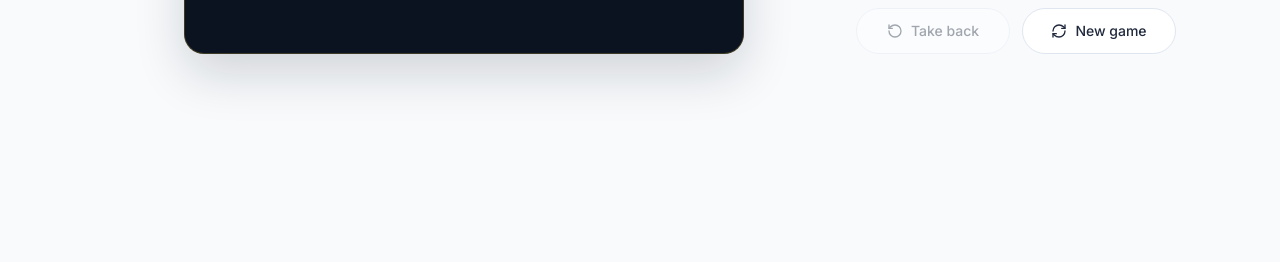
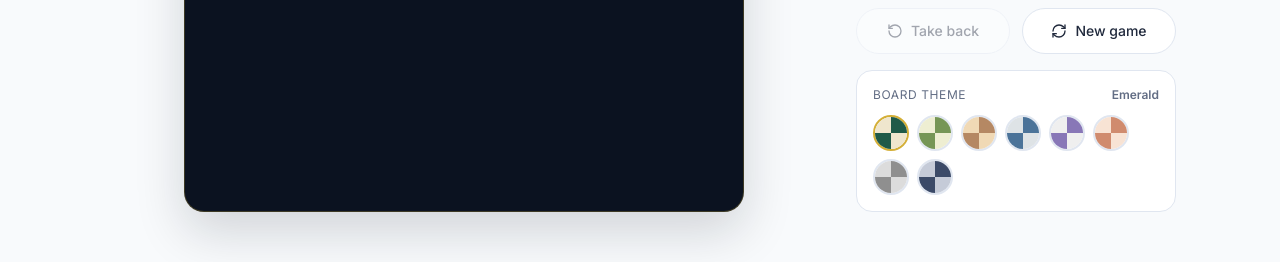
Before and after one commit to Chinmmaayyy/DD__CHESSACADEMY, a React (Vite) app: page /learn/play in a window 1280 px wide. Shown: the part 471-733 px from the top of the page. Built offline with nearby package versions, Linux system fonts and the light colour scheme.

Commit message:
Add Chess.com-style board theme picker (8 schemes, persisted) across Puzzles, Play and Analysis boards

```diff
--- /dev/null
+++ b/src/components/ui/BoardThemePicker.tsx
@@ -0,0 +1,45 @@
+import { BOARD_THEMES } from '@/features/learn/boardTheme'
+import { cn } from '@/lib/utils'
+
+/** Chess.com-style board colour swatches. */
+export function BoardThemePicker({
+  value,
+  onChange,
+}: {
+  value: string
+  onChange: (id: string) => void
+}) {
+  return (
+    <div className="rounded-2xl border border-hairline bg-surface p-4">
+      <div className="mb-3 flex items-center justify-between">
+        <p className="text-xs uppercase tracking-wider text-muted">Board theme</p>
+        <p className="text-xs font-semibold text-muted">
+          {BOARD_THEMES.find((t) => t.id === value)?.name}
+        </p>
+      </div>
+      <div className="flex flex-wrap gap-2">
+        {BOARD_THEMES.map((t) => (
+          <button
+            key={t.id}
+            type="button"
+            onClick={() => onChange(t.id)}
+            title={t.name}
+            aria-label={`Board theme: ${t.name}`}
+            aria-pressed={value === t.id}
+            className={cn(
+              'size-9 overflow-hidden rounded-lg border-2 transition-transform hover:scale-110',
+              value === t.id ? 'border-gold-500' : 'border-hairline',
+            )}
+          >
+            <span className="grid size-full grid-cols-2 grid-rows-2">
+              <span style={{ background: t.light }} />
+              <span style={{ background: t.dark }} />
+              <span style={{ background: t.dark }} />
+              <span style={{ background: t.light }} />
+            </span>
+          </button>
+        ))}
+      </div>
+    </div>
+  )
+}
--- a/src/features/learn/boardTheme.ts
+++ b/src/features/learn/boardTheme.ts
@@ -1,6 +1,27 @@
 import type { CSSProperties } from 'react'
 
-/** Brand board colours (matches the hero board). */
+export interface BoardTheme {
+  id: string
+  name: string
+  light: string
+  dark: string
+}
+
+/** Selectable board colour schemes (Chess.com-style). */
+export const BOARD_THEMES: BoardTheme[] = [
+  { id: 'emerald', name: 'Emerald', light: '#efe6cd', dark: '#1f5a48' },
+  { id: 'green', name: 'Green', light: '#eeeed2', dark: '#769656' },
+  { id: 'wood', name: 'Wood', light: '#f0d9b5', dark: '#b58863' },
+  { id: 'blue', name: 'Blue', light: '#dee3e6', dark: '#4b7399' },
+  { id: 'purple', name: 'Purple', light: '#efefef', dark: '#8877b7' },
+  { id: 'coral', name: 'Coral', light: '#f8e3d4', dark: '#d08b6e' },
+  { id: 'slate', name: 'Slate', light: '#dcdcdc', dark: '#8f8f8f' },
+  { id: 'midnight', name: 'Midnight', light: '#c5cbd8', dark: '#3b4a68' },
+]
+
+export const DEFAULT_BOARD_THEME = 'emerald'
+
+/** Brand board colours (default — kept for any non-configurable board). */
 export const darkSquareStyle: CSSProperties = { backgroundColor: '#1f5a48' }
 export const lightSquareStyle: CSSProperties = { backgroundColor: '#efe6cd' }
 
--- /dev/null
+++ b/src/hooks/useBoardTheme.ts
@@ -0,0 +1,28 @@
+import { useCallback, useEffect, useState, type CSSProperties } from 'react'
+import {
+  BOARD_THEMES,
+  DEFAULT_BOARD_THEME,
+  type BoardTheme,
+} from '@/features/learn/boardTheme'
+
+const STORAGE_KEY = 'dd-board-theme'
+
+/** Board colour scheme, persisted so it follows the student across all boards. */
+export function useBoardTheme() {
+  const [id, setId] = useState<string>(() => {
+    if (typeof window === 'undefined') return DEFAULT_BOARD_THEME
+    return window.localStorage.getItem(STORAGE_KEY) ?? DEFAULT_BOARD_THEME
+  })
+
+  useEffect(() => {
+    window.localStorage.setItem(STORAGE_KEY, id)
+  }, [id])
+
+  const theme: BoardTheme = BOARD_THEMES.find((t) => t.id === id) ?? BOARD_THEMES[0]
+  const setTheme = useCallback((next: string) => setId(next), [])
+
+  const lightSquareStyle: CSSProperties = { backgroundColor: theme.light }
+  const darkSquareStyle: CSSProperties = { backgroundColor: theme.dark }
+
+  return { theme, themeId: theme.id, setTheme, lightSquareStyle, darkSquareStyle }
+}
--- a/src/pages/learn/InteractiveBoardPage.tsx
+++ b/src/pages/learn/InteractiveBoardPage.tsx
@@ -6,14 +6,14 @@ import { Container } from '@/components/ui/Container'
 import { useChessGame } from '@/features/learn/useChessGame'
 import { evaluatePosition, type PositionEval } from '@/features/learn/engine'
 import {
-  darkSquareStyle,
-  lightSquareStyle,
   legalDot,
   legalCapture,
   selectedSquareStyle,
   lastMoveStyle,
   checkSquareStyle,
 } from '@/features/learn/boardTheme'
+import { useBoardTheme } from '@/hooks/useBoardTheme'
+import { BoardThemePicker } from '@/components/ui/BoardThemePicker'
 import { cn } from '@/lib/utils'
 
 export function InteractiveBoardPage() {
@@ -21,6 +21,7 @@ export function InteractiveBoardPage() {
   const [params] = useSearchParams()
   const [sharedGame, setSharedGame] = useState(false)
   const [orientation, setOrientation] = useState<'white' | 'black'>('white')
+  const { themeId, setTheme, lightSquareStyle, darkSquareStyle } = useBoardTheme()
 
   // Load a shared game (PGN) or position (FEN) from the URL, once on mount.
   useEffect(() => {
@@ -237,6 +238,8 @@ export function InteractiveBoardPage() {
               </ol>
             )}
           </div>
+
+          <BoardThemePicker value={themeId} onChange={setTheme} />
         </aside>
       </div>
     </Container>
--- a/src/pages/learn/PlayVsAIPage.tsx
+++ b/src/pages/learn/PlayVsAIPage.tsx
@@ -5,14 +5,14 @@ import { Container } from '@/components/ui/Container'
 import { useChessGame } from '@/features/learn/useChessGame'
 import { selectAiMove, LEVELS, type Level } from '@/features/learn/engine'
 import {
-  darkSquareStyle,
-  lightSquareStyle,
   legalDot,
   legalCapture,
   selectedSquareStyle,
   lastMoveStyle,
   checkSquareStyle,
 } from '@/features/learn/boardTheme'
+import { useBoardTheme } from '@/hooks/useBoardTheme'
+import { BoardThemePicker } from '@/components/ui/BoardThemePicker'
 import { cn } from '@/lib/utils'
 
 export function PlayVsAIPage() {
@@ -21,6 +21,7 @@ export function PlayVsAIPage() {
   const [level, setLevel] = useState<Level>(3)
   const [thinking, setThinking] = useState(false)
   const [shared, setShared] = useState(false)
+  const { themeId, setTheme, lightSquareStyle, darkSquareStyle } = useBoardTheme()
   const [selected, setSelected] = useState<string | null>(null)
   const [lastMove, setLastMove] = useState<{ from: string; to: string } | null>(null)
 
@@ -269,6 +270,8 @@ export function PlayVsAIPage() {
               New game
             </button>
           </div>
+
+          <BoardThemePicker value={themeId} onChange={setTheme} />
         </aside>
       </div>
     </Container>
--- a/src/pages/learn/PuzzleTrainerPage.tsx
+++ b/src/pages/learn/PuzzleTrainerPage.tsx
@@ -27,13 +27,13 @@ import {
   type Tier,
 } from '@/features/learn/puzzleData'
 import {
-  darkSquareStyle,
-  lightSquareStyle,
   selectedSquareStyle,
   lastMoveStyle,
   legalDot,
   legalCapture,
 } from '@/features/learn/boardTheme'
+import { useBoardTheme } from '@/hooks/useBoardTheme'
+import { BoardThemePicker } from '@/components/ui/BoardThemePicker'
 import { cn } from '@/lib/utils'
 
 type Pool = 'All' | Tier
@@ -61,6 +61,7 @@ export function PuzzleTrainerPage() {
   const [pool, setPool] = useState<Pool>('All')
   const [puzzle, setPuzzle] = useState<PuzzleData>(initial)
   const [streak, setStreak] = useState(getStreak)
+  const { themeId, setTheme, lightSquareStyle, darkSquareStyle } = useBoardTheme()
 
   const solver = usePuzzleSolver(puzzle)
   const {
@@ -304,6 +305,8 @@ export function PuzzleTrainerPage() {
               </PanelButton>
             </div>
           )}
+
+          <BoardThemePicker value={themeId} onChange={setTheme} />
         </aside>
       </div>
     </Container>
```
